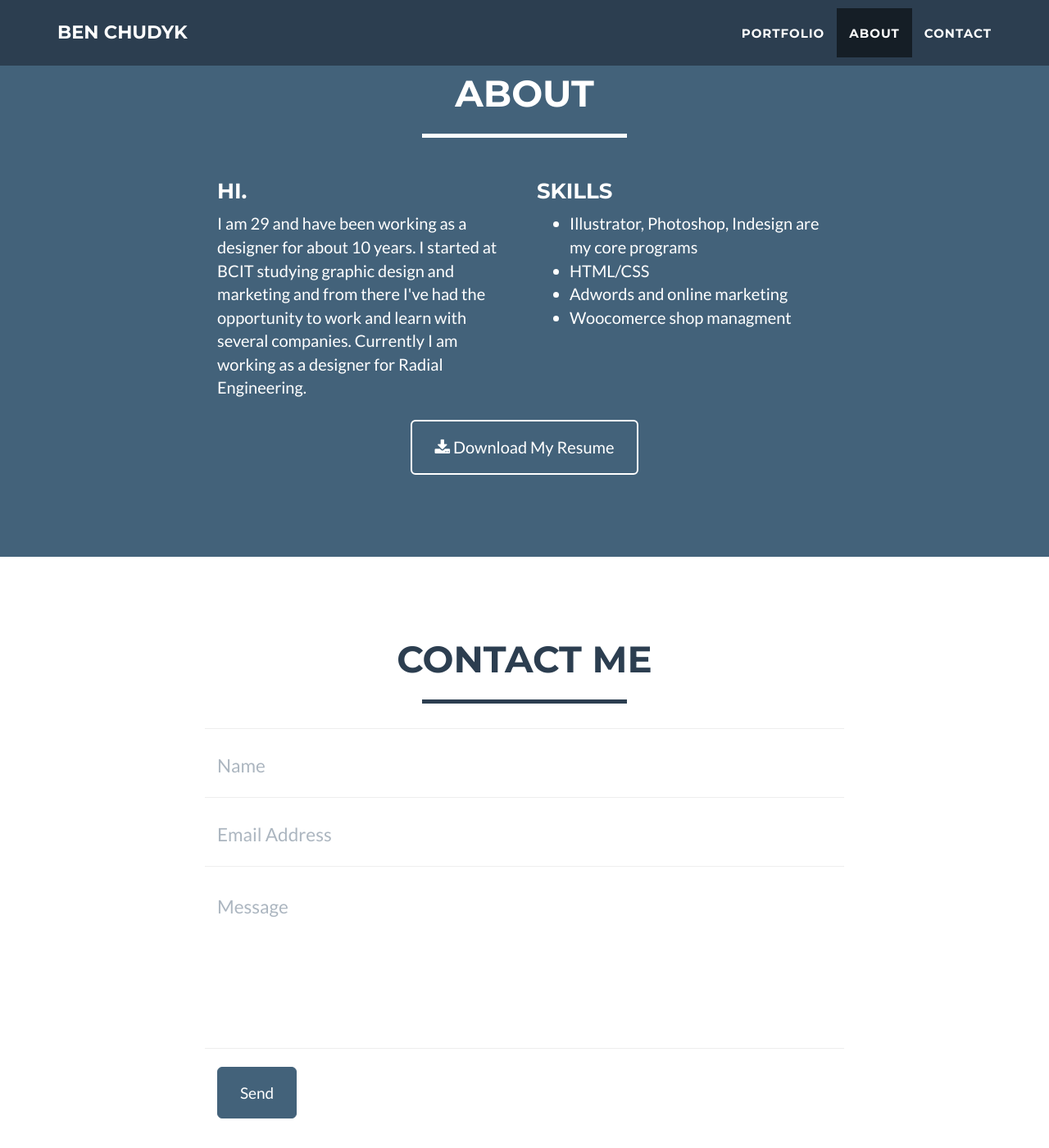
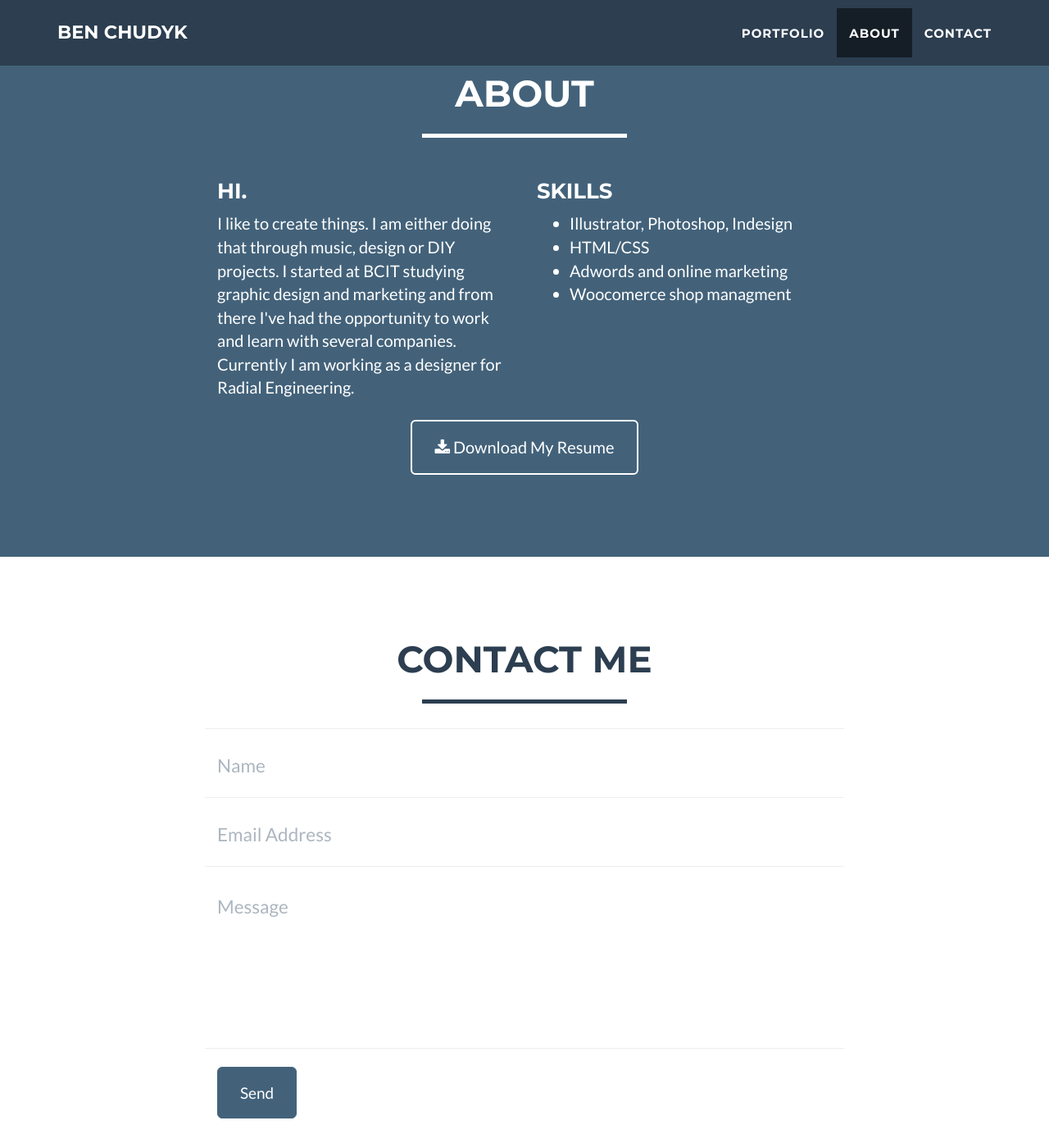
Before and after one commit to benchudyk/benchudyk.github.io, a Jekyll site: the page built from index.html, in a window 1280 px wide and 1400 px high, scrolled down 1670 px. Shown: the whole window at 82% size. Built offline with Jekyll 4.4.1, drawn with Linux system fonts in a browser that asks for light colours; some of the changed text lies outside the part shown.

Commit message:
update about

```diff
--- a/_config.yml
+++ b/_config.yml
@@ -34,7 +34,7 @@ footer:
   copyright: Ben Chudyk
   location: Location
   social: Around the Web
-  credits: Favorite Guitarist
+  credits: Phone
 
 # Social networks usernames (many more available: google-plus, flickr, dribbble, pinterest, instagram, tumblr, linkedin, etc.)
 social:
@@ -49,7 +49,7 @@ address:
 
 
 # Credits content
-credits: 'Slash'
+credits: '778-241-8969'
 
 # Build settings
 markdown: kramdown
--- a/_includes/about.html
+++ b/_includes/about.html
@@ -10,12 +10,12 @@
             <div class="row">
                 <div class="col-lg-4 col-lg-offset-2">
 					<h3>Hi.</h3>
-                    <p>I am 29 and have been working as a designer for about 10 years. I started at BCIT studying graphic design and marketing and from there I've had the opportunity to work and learn with several companies. Currently I am working as a designer for Radial Engineering.</p>
+                    <p>I like to create things. I am either doing that through music, design or DIY projects. I started at BCIT studying graphic design and marketing and from there I've had the opportunity to work and learn with several companies. Currently I am working as a designer for Radial Engineering.</p>
                 </div>
                 <div class="col-lg-4 about-list">
                     <h3>Skills</h3>
 					<ul>
-					<li>Illustrator, Photoshop, Indesign are my core programs</li>
+					<li>Illustrator, Photoshop, Indesign</li>
 					<li>HTML/CSS</li>
 					<li>Adwords and online marketing</li>
 					<li>Woocomerce shop managment</li>
```
